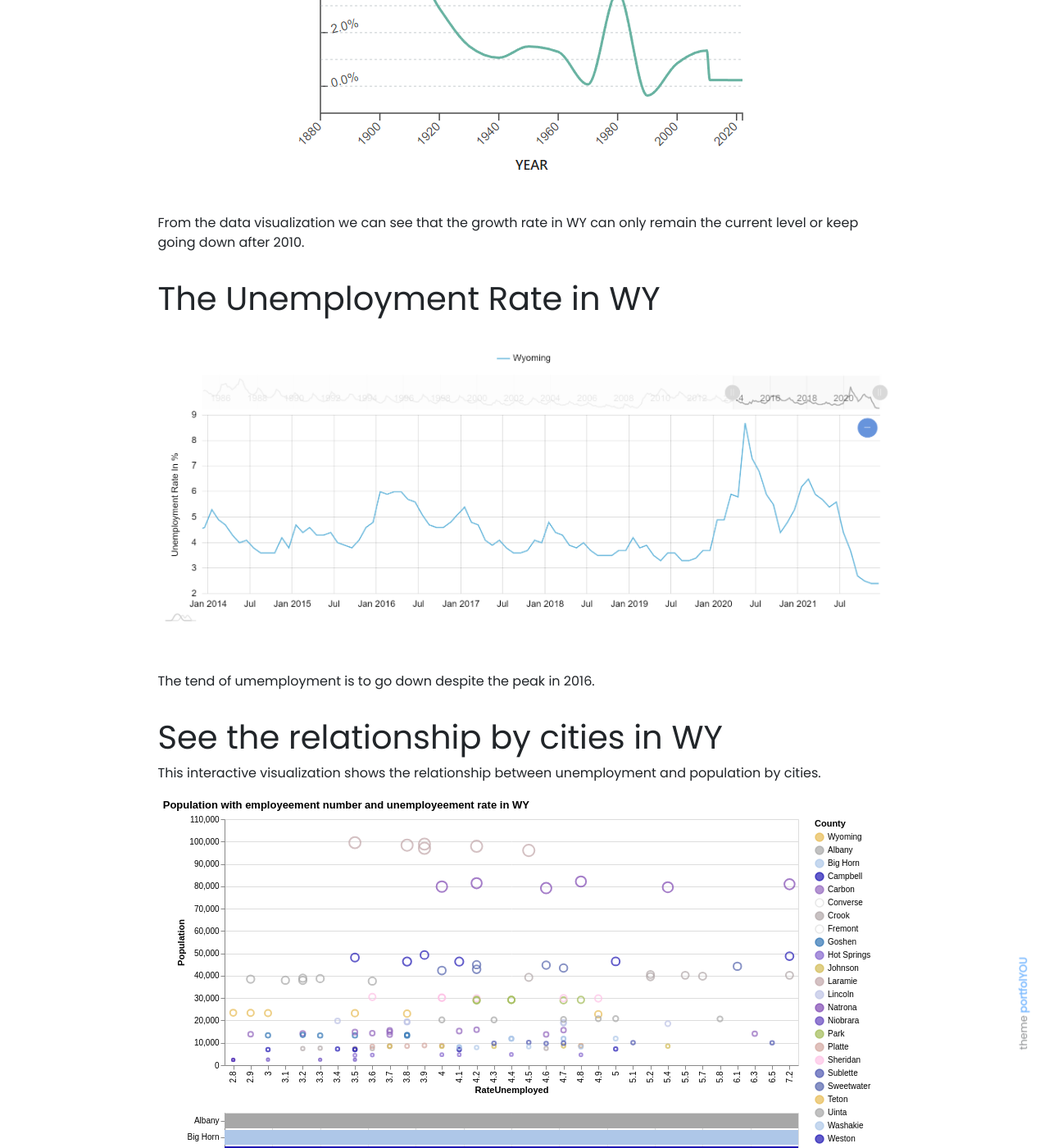
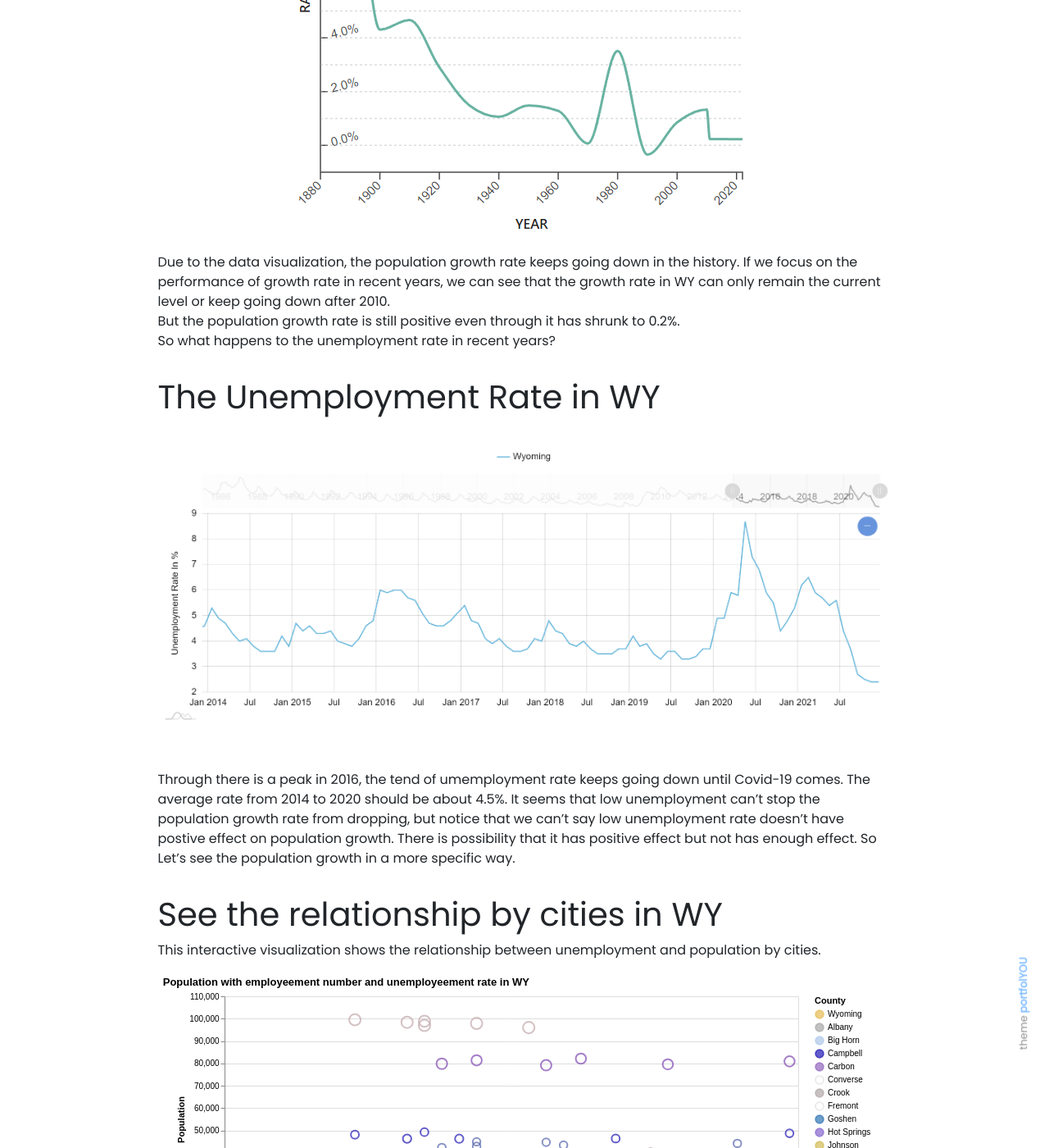
Before and after one commit to FlyingNightBird/FlyingNightBird.github.io, a Jekyll site: the page built from _projects/Final_Part3.md, in a window 1280 px wide and 1400 px high, scrolled down 662 px. Shown: the whole window at 82% size. Built offline with Jekyll 4.4.1, drawn with Linux system fonts in a browser that asks for light colours; nearby versions of some CDN libraries; some of the changed text lies outside the part shown.

Commit message:
Update Final_Part3.md

```diff
--- a/_projects/Final_Part3.md
+++ b/_projects/Final_Part3.md
@@ -11,23 +11,28 @@
 ---
 
 Group member: Jiahao Tian/Zhuokun He
+The population growth rates in Wyoming is one of the highest. Wyoming also has an unemployment rate below average.
+These elements may make the relationship between unemployment and population more clear in Wyoming.
+First, Let's check the population growth rate in Wyoming by a glance.
 # The population growth rate in WY
 ![growth.PNG](/assets/pngs/growth.PNG)
-From the data visualization we can see that the growth rate in WY can only remain the current level or keep going down after 2010.
-
-
+Due to the data visualization, the population growth rate keeps going down in the history.
+If we focus on the performance of growth rate in recent years, we can see that the growth rate in WY can only remain the current level or keep going down after 2010.
+But the population growth rate is still positive even through it has shrunk to 0.2%.
+So what happens to the unemployment rate in recent years?
 # The Unemployment Rate in WY
 ![unemployment.PNG](/assets/pngs/unemployment.PNG)
-The tend of umemployment is to go down despite the peak in 2016.
-
+Through there is a peak in 2016, the tend of umemployment rate keeps going down until Covid-19 comes.
+The average rate from 2014 to 2020 should be about 4.5%.
+It seems that low unemployment can't stop the population growth rate from dropping, but notice that we can't say low unemployment rate doesn't have postive effect on population growth. There is possibility that it has positive effect but not has enough effect. So Let's see the population growth in a more specific way.
 # See the relationship by cities in WY
 This interactive visualization shows the relationship between unemployment and population by cities.
 <vegachart schema-url="{{ site.baseurl }}/assets/json/population_employment.json" style="width: 100%"></vegachart>
 
-### citiation
+<center>Citiation</center>
 1. World Population Review. Wyoming Population 2022 (Demographics, Maps, Graphs). Retrieved Dec 1, 2022, from https://worldpopulationreview.com/states/wyoming-population
-2. FileUnemployment.org 2022. Retrieved Dec 1, 2022, from https://fileunemployment.org/dataview/us-monthly-unemployment-rate.
-
+2. FileUnemployment.org 2022. Retrieved Dec 1, 2022, from https://fileunemployment.org/dataview/us-monthly-unemployment-rate
+3. DATA.GOV 2022. Retrieved Dec 1, 2022, from https://catalog.data.gov/dataset/atlas-of-rural-and-small-town-america
 ---
 
 <!-- these are written in a combo of html and liquid -->
```
